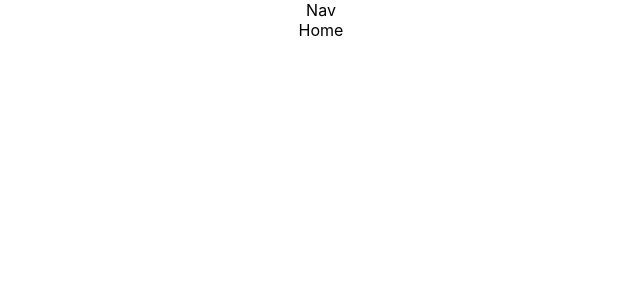
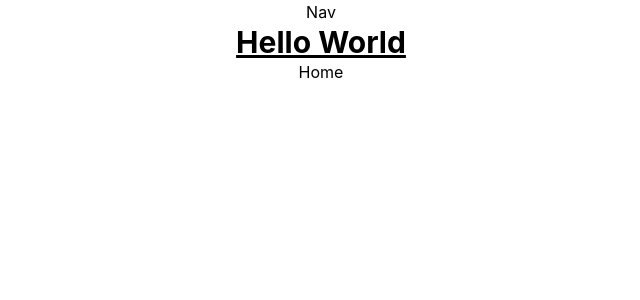
Before and after one commit to anmabler/personal-portfolio-react, a React (Create React App) app: page / in a window 1280 px wide. Shown: the top 300 px of the page, without its empty margins (319-959 px from the left). Built offline with nearby package versions, Linux system fonts and the light colour scheme.

Commit message:
feat: adds tailwind css

```diff
--- a/package.json
+++ b/package.json
@@ -35,5 +35,8 @@
       "last 1 firefox version",
       "last 1 safari version"
     ]
+  },
+  "devDependencies": {
+    "tailwindcss": "^3.3.6"
   }
 }
--- a/src/Views/Home.js
+++ b/src/Views/Home.js
@@ -2,6 +2,9 @@
 
 export default function Home() {
   return (
-    <div>Home</div>
+    <div>
+      <h1 className='text-3xl font-bold underline'>Hello World</h1>
+      Home
+    </div>
   )
 }
--- a/src/index.css
+++ b/src/index.css
@@ -11,3 +11,7 @@
   font-family: source-code-pro, Menlo, Monaco, Consolas, 'Courier New',
     monospace;
 }
+
+@tailwind base;
+@tailwind components;
+@tailwind utilities;
--- /dev/null
+++ b/tailwind.config.js
@@ -0,0 +1,8 @@
+/** @type {import('tailwindcss').Config} */
+module.exports = {
+  content: ["./src/**/*.{js,jsx,ts,tsx}"],
+  theme: {
+    extend: {},
+  },
+  plugins: [],
+}
```
Also changed, not shown: 1 other file (tests, documents, lock files or other folders).
